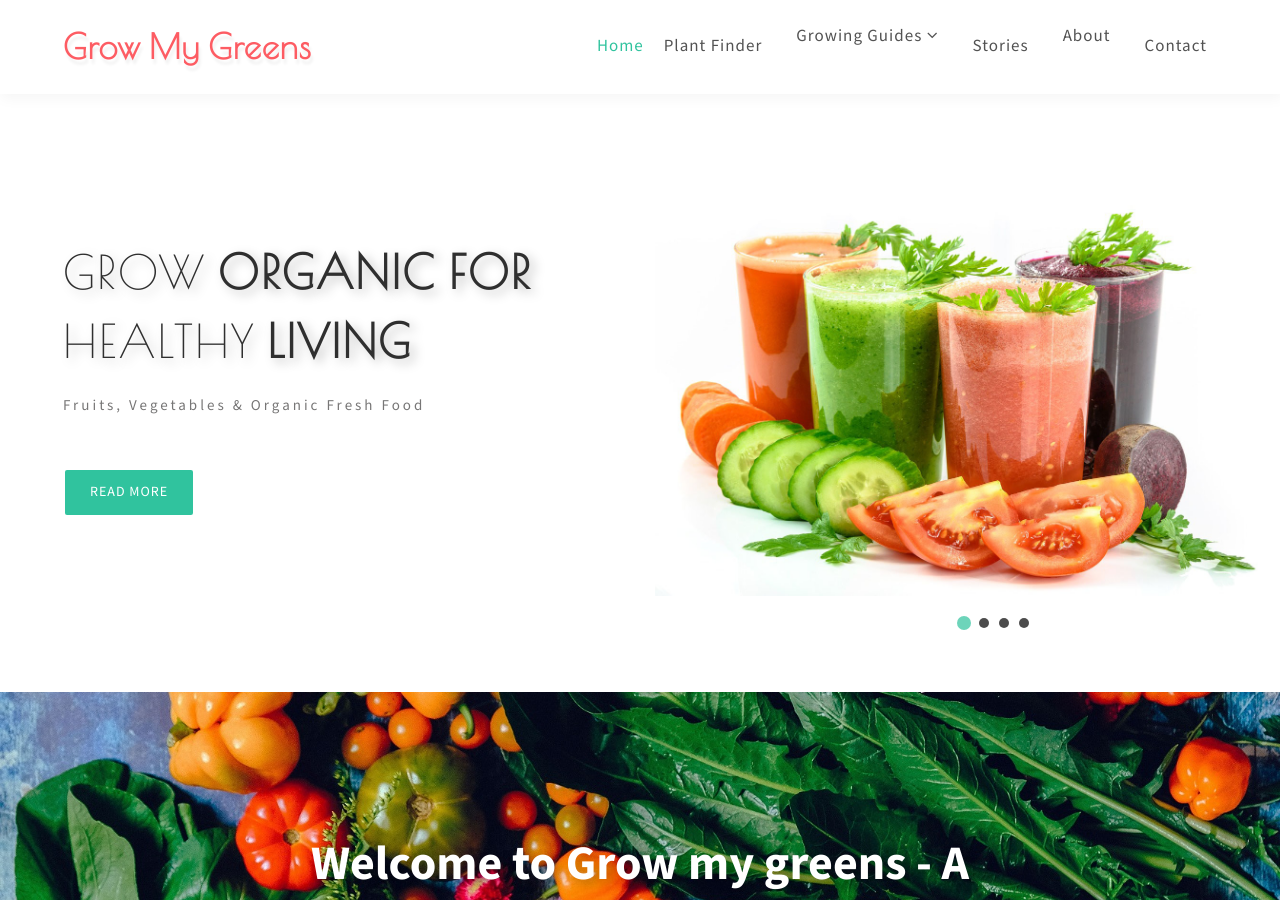
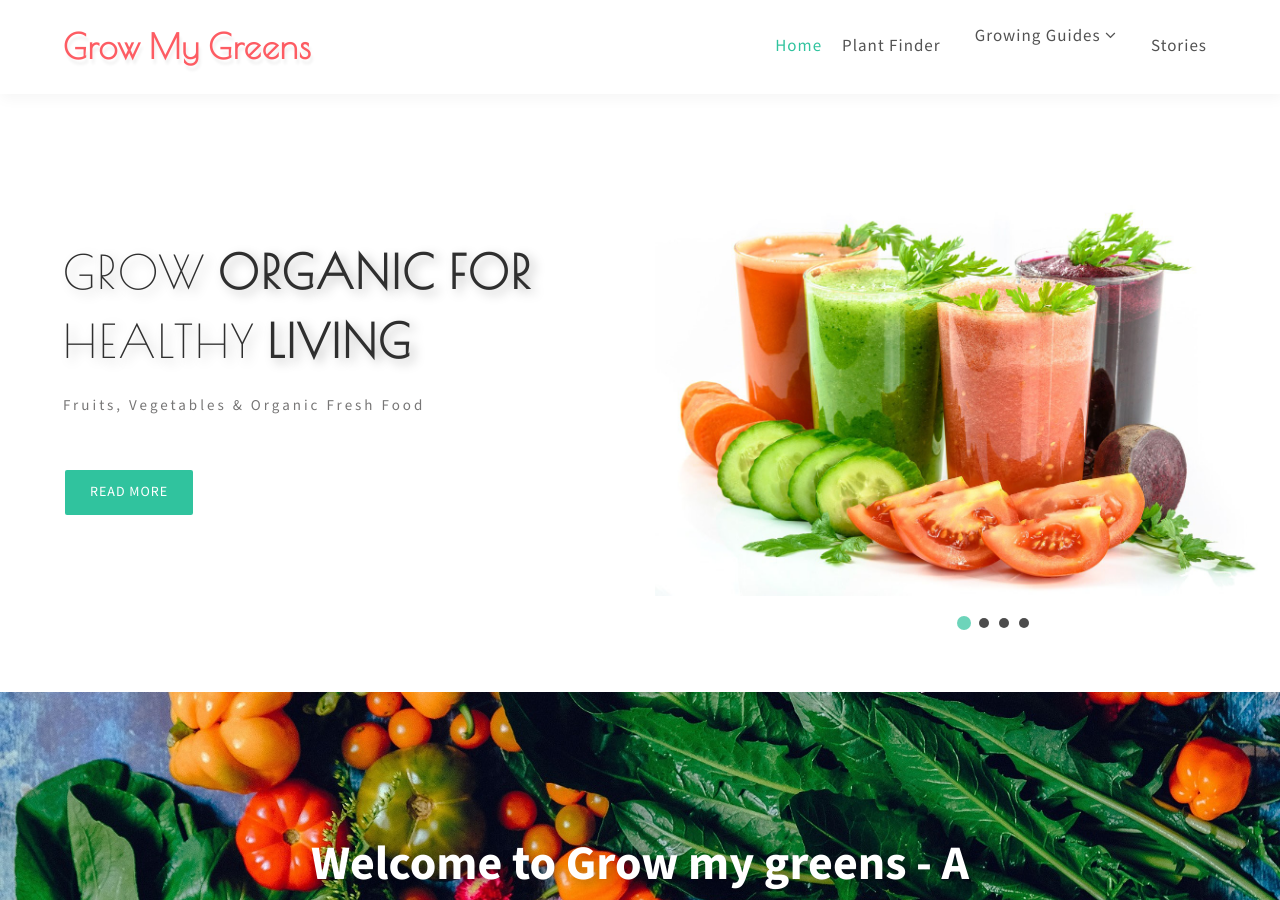
Before and after one commit to dhanyacm/GrowMyGreens, a Jekyll site: the page built from index.html, in a window 1280 px wide and 900 px high. Built offline with Jekyll 4.4.1, drawn with Linux system fonts in a browser that asks for light colours.

Commit message:
Update header.html

```diff
--- a/_includes/header.html
+++ b/_includes/header.html
@@ -86,8 +86,6 @@
 
 
 								<li><a href="story.html">Stories</a></li>
-								<li class="mx-lg-4 mx-md-3 my-md-0 my-2"><a href="about.html">About</a></li>
-								<li><a href="contact.html">Contact</a></li>
 							</ul>
 						</nav>
 					</div>
```
